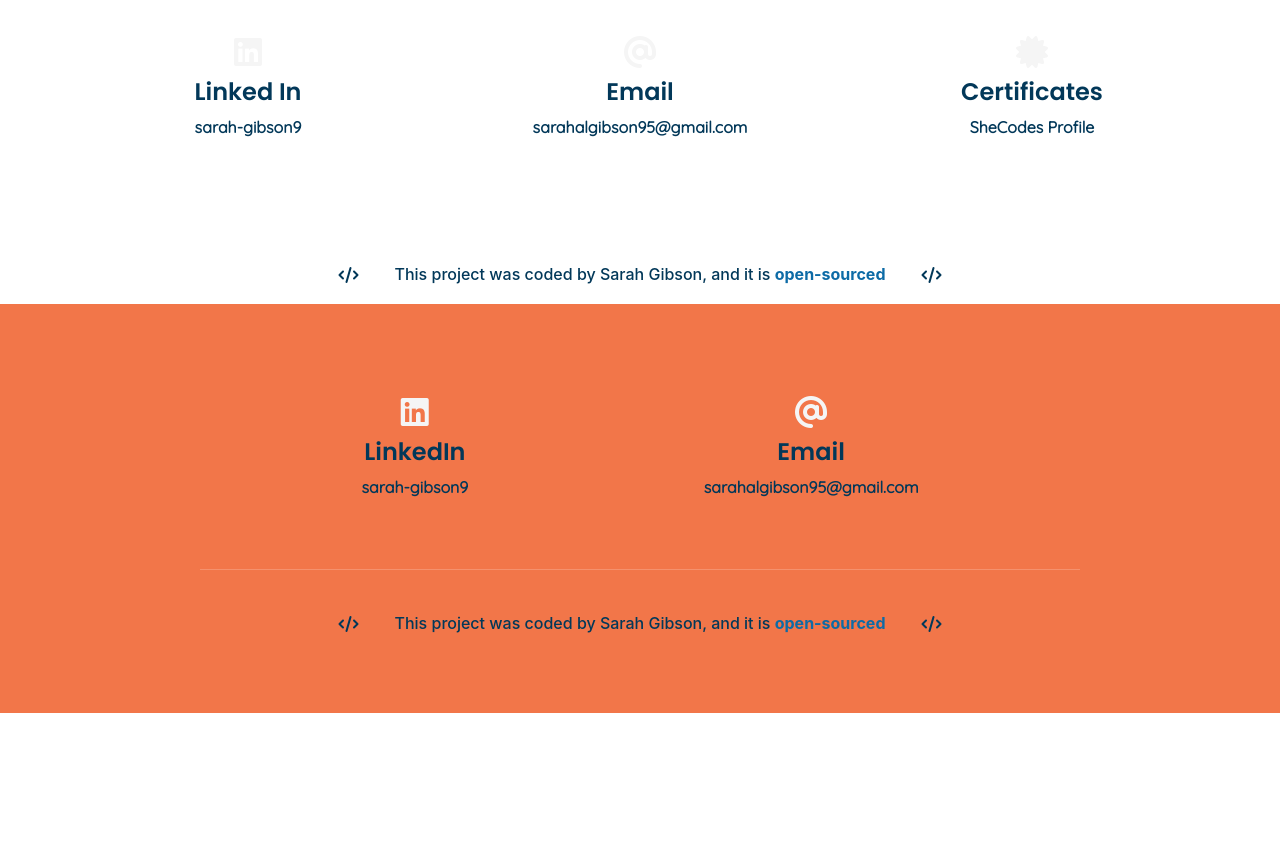
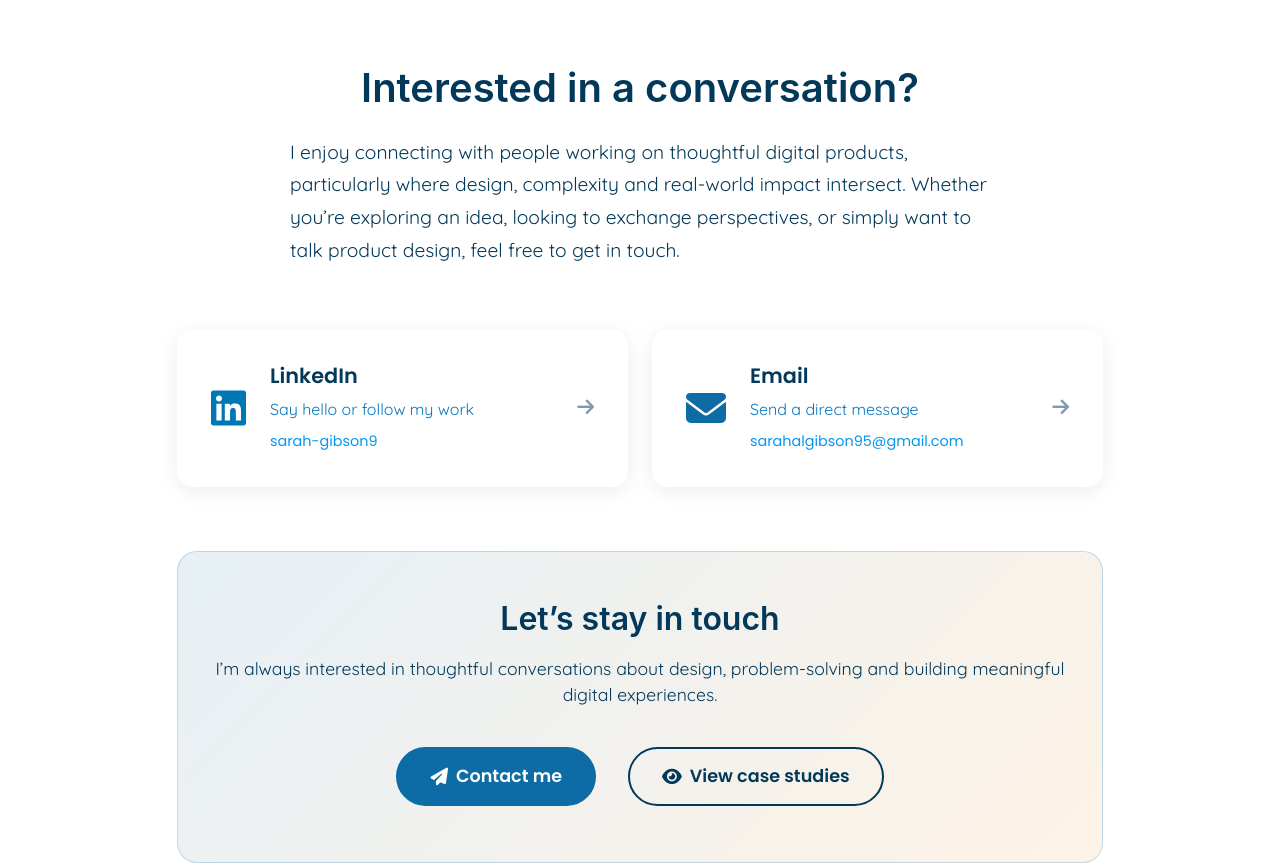
Before and after one commit to sarahgibsonnnn/My-portfolio, a React (Vite) app: page /contact in a window 1280 px wide. Shown: the part 320-1185 px from the top of the page. Before the commit the page ends 1033 px from the top, so only its background shows below. Built offline with nearby package versions, Linux system fonts and the light colour scheme.

Commit message:
Updates to contact me page

```diff
--- a/src/pages/Contact.tsx
+++ b/src/pages/Contact.tsx
@@ -1,8 +1,8 @@
 import Hero from '../components/Hero';
 
 const contactHeroData = {
-  title: "Let's get in touch!",
-  subtitle: "Please contact me below"
+  title: "Let's connect",
+  subtitle: "If you’d like to talk about product design, collaboration, or shared interests, I’d be happy to hear from you."
 };
 
 export default function Contact() {
@@ -13,39 +13,81 @@ export default function Contact() {
         subtitle={contactHeroData.subtitle}
       />
 
-      <div className="contact contact-page hero-buttons m-5">
+      <div className="contact-page-wrapper">
+        <div className="container">
+          <div className="row justify-content-center">
+            <div className="col-lg-10">
+              <div className="contact-intro">
+                <h3>Interested in a conversation?</h3>
+                <p className="lead-text">
+                  I enjoy connecting with people working on thoughtful digital products, particularly where design, complexity and real-world impact intersect. Whether you’re exploring an idea, looking to exchange perspectives, or simply want to talk product design, feel free to get in touch.
+                </p>
+              </div>
+
+              <div className="contact-methods">
+                <div className="row g-4">
+                  <div className="col-md-6">
                     <a
                       href="https://www.linkedin.com/in/sarah-gibson9/"
-          title="View Sarah's LinkedIn Profile"
+                      title="Connect on LinkedIn"
                       target="_blank"
-          className="socials btn"
+                      className="contact-card linkedin-card"
                     >
-          <i className="fab fa-linkedin fa-2x"></i>
-          <h4>Linked In</h4>
-          <p>sarah-gibson9</p>
+                      <div className="card-icon">
+                        <i className="fab fa-linkedin"></i>
+                      </div>
+                      <div className="card-content">
+                        <h4>LinkedIn</h4>
+                        <p>Say  hello or follow my work</p>
+                        <span className="card-handle">sarah-gibson9</span>
+                      </div>
+                      <div className="card-arrow">
+                        <i className="fas fa-arrow-right"></i>
+                      </div>
                     </a>
+                  </div>
 
+                  <div className="col-md-6">
                     <a
                       href="mailto:sarahalgibson95@gmail.com"
-          title="Email Sarah"
-          target="_blank"
-          className="socials btn"
+                      title="Send me an email"
+                      className="contact-card email-card"
                     >
-          <i className="fas fa-at fa-2x"></i>
+                      <div className="card-icon">
+                        <i className="fas fa-envelope"></i>
+                      </div>
+                      <div className="card-content">
                         <h4>Email</h4>
-          <p>sarahalgibson95@gmail.com</p>
+                        <p>Send a direct message</p>
+                        <span className="card-handle">sarahalgibson95@gmail.com</span>
+                      </div>
+                      <div className="card-arrow">
+                        <i className="fas fa-arrow-right"></i>
+                      </div>
                     </a>
+                  </div>
+                </div>
+              </div>
 
-        <a
-          href="https://www.shecodes.io/graduates/7683-sarah-gibson"
-          target="_blank"
-          title="Certificates"
-          className="socials btn"
-        >
-          <i className="fas fa-certificate fa-2x"></i>
-          <h4 className="d-none d-sm-block">Certificates</h4>
-          <p>SheCodes Profile</p>
+              <div className="contact-cta">
+                <div className="cta-content">
+                  <h4>Let’s stay in touch</h4>
+                  <p>I’m always interested in thoughtful conversations about design, problem-solving and building meaningful digital experiences.</p>
+                  <div className="cta-buttons">
+                    <a href="mailto:sarahalgibson95@gmail.com" className="btn btn-primary btn-lg">
+                      <i className="fas fa-paper-plane"></i>
+                      Contact me
                     </a>
+                    <a href="/product-design" className="btn btn-outline btn-lg">
+                      <i className="fas fa-eye"></i>
+                      View case studies
+                    </a>
+                  </div>
+                </div>
+              </div>
+            </div>
+          </div>
+        </div>
       </div>
 
       <div className="signature">
--- a/src/pages/ProductDesign.tsx
+++ b/src/pages/ProductDesign.tsx
@@ -4,7 +4,13 @@ import Button from '../components/Button';
 const productDesignHeroData = {
   title: "Product Design",
   subtitle: "End-to-end product design case studies — from discovery and research to delivery and iteration",
-
+  buttons: [
+    {
+      text: "Contact Me",
+      link: "/contact",
+      title: "Contact Sarah"
+    }
+  ]
 };
 
 const caseStudies = [
@@ -48,6 +54,7 @@ export default function ProductDesign() {
       <Hero
         title={productDesignHeroData.title}
         subtitle={productDesignHeroData.subtitle}
+        buttons={productDesignHeroData.buttons}
       />
 
       <div className="section">
--- a/src/pages/Work.tsx
+++ b/src/pages/Work.tsx
@@ -2,7 +2,7 @@ import Hero from '../components/Hero';
 import AppEmbed from '../components/AppEmbed';
 
 const workHeroData = {
-  title: "Front-end Development",
+  title: "From Design to Code",
   subtitle: "Interactive applications and coding projects",
   buttons: [
     {
--- a/src/portfolio.scss
+++ b/src/portfolio.scss
@@ -487,22 +487,270 @@ nav {
   }
 }
 
+// Enhanced Contact Page Styles
+.contact-page-wrapper {
+  background: map.get($colors, background);
+  padding: 4rem 0;
+  min-height: 80vh;
+}
+
+.contact-intro {
+  text-align: center;
+  margin-bottom: 4rem;
+
+  h3 {
+    color: map.get($colors, content);
+    font-size: 2.5rem;
+    margin-bottom: 1.5rem;
+    font-weight: 600;
+
+    @include mobile {
+      font-size: 2rem;
+    }
+  }
+
+  .lead-text {
+    color: map.get($colors, content);
+    font-size: 1.2rem;
+    line-height: 1.7;
+    max-width: 700px;
+    margin: 0 auto;
+
+    @include mobile {
+      font-size: 1.1rem;
+    }
+  }
+}
+
+.contact-methods {
+  margin-bottom: 4rem;
+}
+
+.contact-card {
+  display: flex;
+  align-items: center;
+  background: rgba(map.get($colors, white), 0.95);
+  border-radius: 16px;
+  padding: 2rem;
+  text-decoration: none;
+  color: map.get($colors, content);
+  transition: all 0.3s ease;
+  border: 2px solid transparent;
+  box-shadow: 0 4px 20px rgba(0, 0, 0, 0.08);
+  position: relative;
+  overflow: hidden;
+
+  &::before {
+    content: '';
+    position: absolute;
+    top: 0;
+    left: -100%;
+    width: 100%;
+    height: 100%;
+    background: linear-gradient(90deg, transparent, rgba(255, 255, 255, 0.2), transparent);
+    transition: left 0.5s ease;
+  }
+
+  &:hover {
+    transform: translateY(-8px);
+    box-shadow: 0 12px 40px rgba(0, 0, 0, 0.15);
+    text-decoration: none;
+    color: map.get($colors, content);
+
+    &::before {
+      left: 100%;
+    }
+
+    .card-icon i {
+      transform: scale(1.2);
+    }
+
+    .card-arrow {
+      transform: translateX(10px);
+      opacity: 1;
+    }
+  }
+
+  .card-icon {
+    margin-right: 1.5rem;
+
+    i {
+      font-size: 2.5rem;
+      transition: all 0.3s ease;
+    }
+  }
+
+  .card-content {
+    flex: 1;
+
+    h4 {
+      margin: 0 0 0.5rem 0;
+      font-size: 1.3rem;
+      font-weight: 600;
+      color: map.get($colors, content);
+    }
+
+    p {
+      margin: 0 0 0.5rem 0;
+      color: color.adjust(map.get($colors, content), $lightness: 20%);
+      font-size: 1rem;
+    }
+
+    .card-handle {
+      font-size: 0.9rem;
+      color: color.adjust(map.get($colors, content), $lightness: 30%);
+      font-weight: 500;
+    }
+  }
+
+  .card-arrow {
+    margin-left: 1rem;
+    opacity: 0.5;
+    transition: all 0.3s ease;
+
+    i {
+      font-size: 1.2rem;
+    }
+  }
+
+  @include mobile {
+    flex-direction: column;
+    text-align: center;
+    padding: 1.5rem;
+
+    .card-icon {
+      margin-right: 0;
+      margin-bottom: 1rem;
+    }
+
+    .card-arrow {
+      margin-left: 0;
+      margin-top: 1rem;
+    }
+  }
+}
+
+.linkedin-card .card-icon i {
+  color: #0077B5;
+}
+
+.email-card .card-icon i {
+  color: map.get($colors, secondary);
+}
+
+.certificates-card .card-icon i {
+  color: map.get($colors, primary);
+}
+
+.contact-cta {
+  background: linear-gradient(135deg, rgba(map.get($colors, secondary), 0.1) 0%, rgba(map.get($colors, primary), 0.1) 100%);
+  border-radius: 20px;
+  padding: 3rem 2rem;
+  text-align: center;
+  border: 1px solid rgba(map.get($colors, secondary), 0.2);
+
+  .cta-content h4 {
+    color: map.get($colors, content);
+    font-size: 2rem;
+    margin-bottom: 1rem;
+    font-weight: 600;
+
+    @include mobile {
+      font-size: 1.5rem;
+    }
+  }
+
+  .cta-content p {
+    color: map.get($colors, content);
+    font-size: 1.1rem;
+    margin-bottom: 2rem;
+    text-align: center;
+  }
+
+  .cta-buttons {
+    display: flex;
+    gap: 1rem;
+    justify-content: center;
+    align-items: center;
+
+    @include mobile {
+      flex-direction: column;
+      gap: 0.75rem;
+    }
+
+    .btn {
+      padding: 0.875rem 2rem;
+      font-size: 1.1rem;
+      font-weight: 600;
+      border-radius: 50px;
+      text-decoration: none;
+      transition: all 0.3s ease;
+      display: inline-flex;
+      align-items: center;
+      gap: 0.5rem;
+
+      &.btn-primary {
+        background: map.get($colors, secondary);
+        color: map.get($colors, white);
+        border: 2px solid map.get($colors, secondary);
+
+        &:hover {
+          background: color.adjust(map.get($colors, secondary), $lightness: -10%);
+          transform: translateY(-2px);
+          box-shadow: 0 8px 25px rgba(map.get($colors, secondary), 0.4);
+        }
+      }
+
+      &.btn-outline {
+        background: transparent;
+        color: map.get($colors, content);
+        border: 2px solid map.get($colors, content);
+
+        &:hover {
+          background: map.get($colors, white);
+          color: map.get($colors, content);
+          transform: translateY(-2px);
+        }
+      }
+
+      @include mobile {
+        width: 100%;
+        max-width: 250px;
+      }
+    }
+  }
+}
+
 .socials {
   @include flex-column-center;
   transition: all 0.3s ease;
+  color: map.get($colors, content);
+  text-decoration: none;
 
   &:hover {
-    transform: translateY(-5px);
+    transform: translateY(-2px);
+    color: map.get($colors, content);
+    text-decoration: none;
   }
 
   i {
-    color: map.get($colors, whitesmoke);
+    color: map.get($colors, content);
     margin: 10px;
     transition: all 0.3s ease;
-
-    &:hover {
-      transform: scale(1.1);
-    }
+  }
+
+  h4 {
+    color: map.get($colors, content);
+    margin: 0.5rem 0 0.25rem 0;
+    font-size: 1.1rem;
+    font-weight: 600;
+  }
+
+  p {
+    color: map.get($colors, content);
+    margin: 0;
+    font-size: 0.9rem;
+    opacity: 0.8;
   }
 
   @include mobile {
```
Lines whose indentation alone changed are shown as unchanged.
